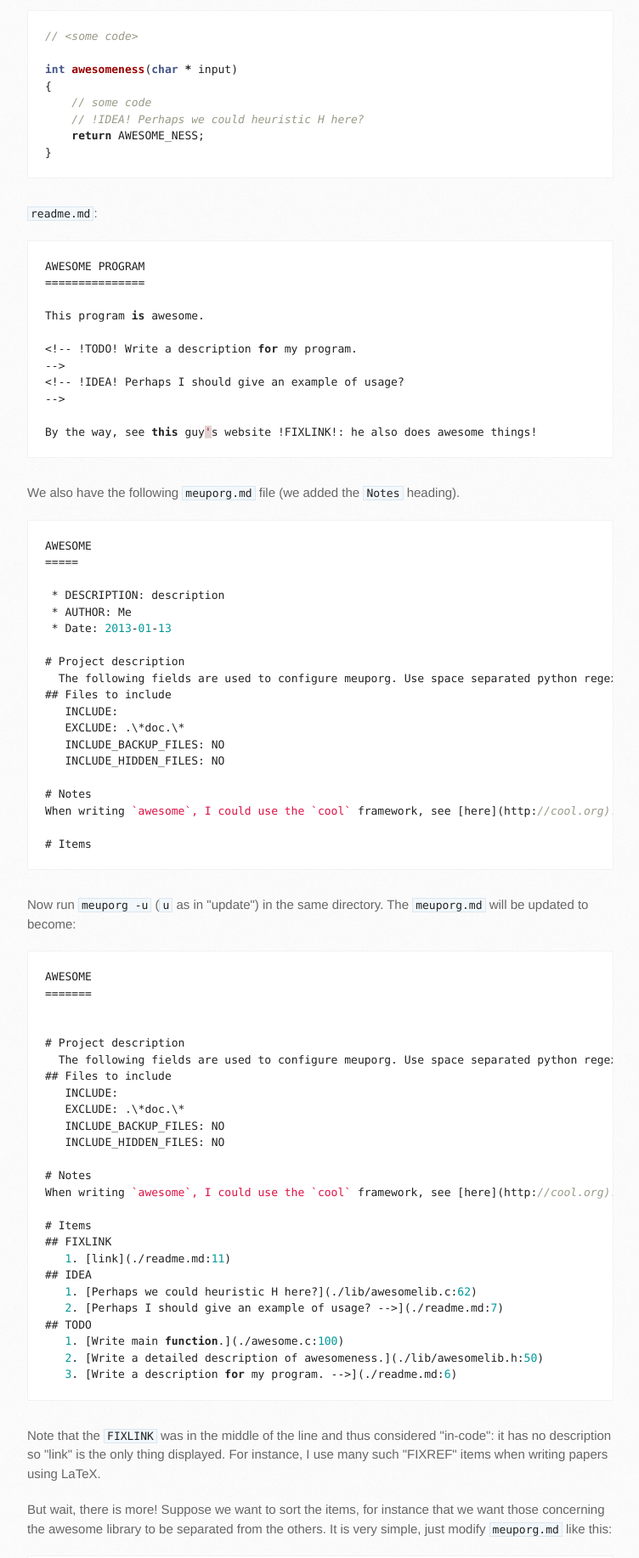
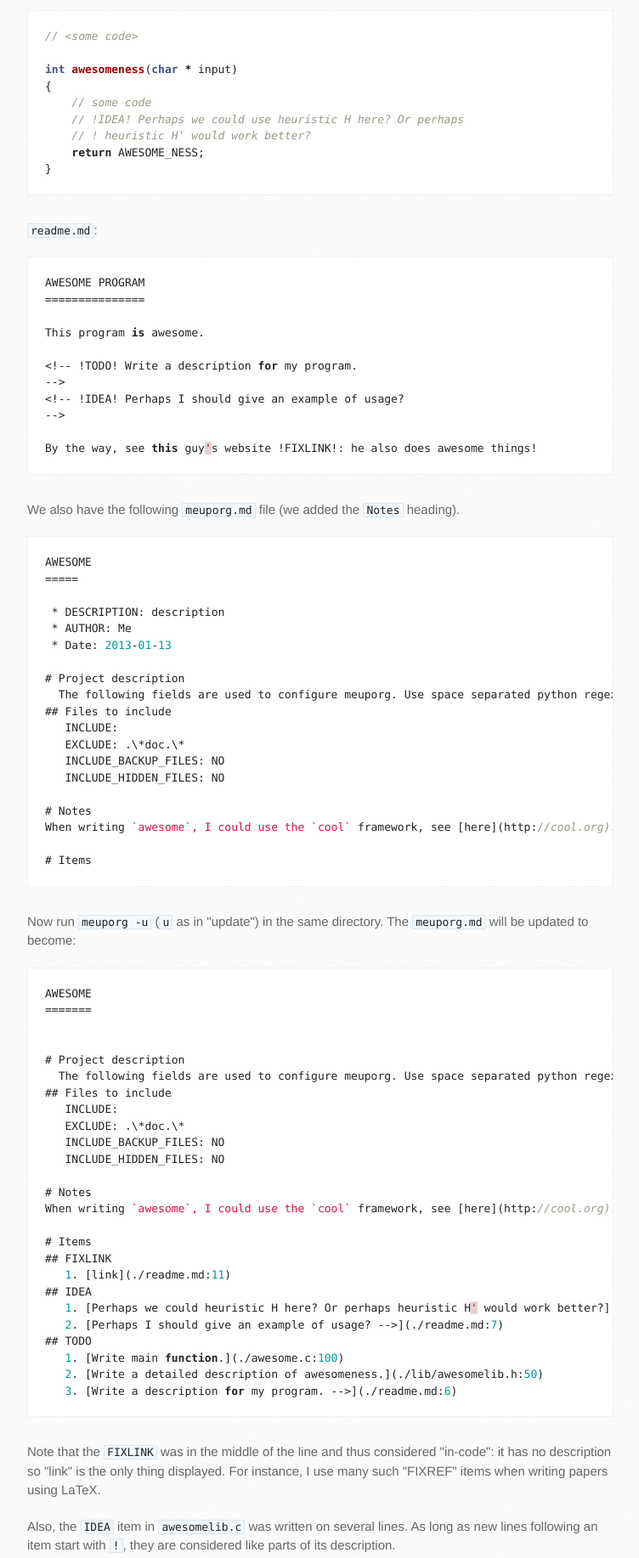
Before and after one commit to picarresursix/meuporg, a plain HTML site: page index.html in a window 1280 px wide. Shown: the part 2060-3894 px from the top of the page at 85% size, without its empty margins (138-890 px from the left). Drawn offline with Linux system fonts and the light colour scheme.

```diff
--- a/index.html
+++ b/index.html
@@ -85,7 +85,8 @@
 <span class="kt">int</span> <span class="nf">awesomeness</span><span class="p">(</span><span class="kt">char</span> <span class="o">*</span> <span class="n">input</span><span class="p">)</span>
 <span class="p">{</span>
     <span class="c1">// some code</span>
-    <span class="c1">// !IDEA! Perhaps we could heuristic H here?</span>
+    <span class="c1">// !IDEA! Perhaps we could use heuristic H here? Or perhaps</span>
+    <span class="c1">// ! heuristic H' would work better?</span>
     <span class="k">return</span> <span class="n">AWESOME_NESS</span><span class="p">;</span>
 <span class="p">}</span>
 </pre></div>
@@ -149,7 +150,7 @@
 <span class="p">##</span> <span class="n">FIXLINK</span>
    <span class="mi">1</span><span class="p">.</span> <span class="p">[</span><span class="n">link</span><span class="p">](./</span><span class="n">readme</span><span class="p">.</span><span class="n">md</span><span class="p">:</span><span class="mi">11</span><span class="p">)</span>
 <span class="p">##</span> <span class="n">IDEA</span>
-   <span class="mi">1</span><span class="p">.</span> <span class="p">[</span><span class="n">Perhaps</span> <span class="n">we</span> <span class="n">could</span> <span class="n">heuristic</span> <span class="n">H</span> <span class="n">here</span><span class="p">?](./</span><span class="n">lib</span><span class="p">/</span><span class="n">awesomelib</span><span class="p">.</span><span class="n">c</span><span class="p">:</span><span class="mi">62</span><span class="p">)</span>
+   <span class="mi">1</span><span class="p">.</span> <span class="p">[</span><span class="n">Perhaps</span> <span class="n">we</span> <span class="n">could</span> <span class="n">heuristic</span> <span class="n">H</span> <span class="n">here</span><span class="p">?</span> <span class="n">Or</span> <span class="n">perhaps</span> <span class="n">heuristic</span> <span class="n">H</span><span class="err">'</span> <span class="n">would</span> <span class="n">work</span> <span class="n">better</span><span class="p">?](./</span><span class="n">lib</span><span class="p">/</span><span class="n">awesomelib</span><span class="p">.</span><span class="n">c</span><span class="p">:</span><span class="mi">62</span><span class="p">)</span>
    <span class="mi">2</span><span class="p">.</span> <span class="p">[</span><span class="n">Perhaps</span> <span class="n">I</span> <span class="n">should</span> <span class="n">give</span> <span class="n">an</span> <span class="n">example</span> <span class="n">of</span> <span class="n">usage</span><span class="p">?</span> <span class="p">--&gt;](./</span><span class="n">readme</span><span class="p">.</span><span class="n">md</span><span class="p">:</span><span class="mi">7</span><span class="p">)</span>
 <span class="p">##</span> <span class="n">TODO</span>
    <span class="mi">1</span><span class="p">.</span> <span class="p">[</span><span class="n">Write</span> <span class="n">main</span> <span class="k">function</span><span class="p">.](./</span><span class="n">awesome</span><span class="p">.</span><span class="n">c</span><span class="p">:</span><span class="mi">100</span><span class="p">)</span>
@@ -158,6 +159,8 @@
 </pre></div>
 
 <p>Note that the <code>FIXLINK</code> was in the middle of the line and thus considered "in-code": it has no description so "link" is the only thing displayed. For instance, I use many such "FIXREF" items when writing papers using LaTeX.</p>
+
+<p>Also, the <code>IDEA</code> item in <code>awesomelib.c</code> was written on several lines. As long as new lines following an item start with <code>!</code>, they are considered like parts of its description.</p>
 
 <p>But wait, there is more! Suppose we want to sort the items, for instance that we want those concerning the awesome library to be separated from the others. It is very simple, just modify <code>meuporg.md</code> like this:</p>
 
@@ -204,7 +207,7 @@
 <span class="p">###</span> <span class="n">FIXLINK</span>
     <span class="mi">1</span><span class="p">.</span> <span class="p">[</span><span class="n">link</span><span class="p">](./</span><span class="n">readme</span><span class="p">.</span><span class="n">md</span><span class="p">:</span><span class="mi">11</span><span class="p">)</span>
 <span class="p">###</span> <span class="n">IDEA</span>
-    <span class="mi">1</span><span class="p">.</span> <span class="p">[</span><span class="n">Perhaps</span> <span class="n">we</span> <span class="n">could</span> <span class="n">heuristic</span> <span class="n">H</span> <span class="n">here</span><span class="p">?](./</span><span class="n">lib</span><span class="p">/</span><span class="n">awesomelib</span><span class="p">.</span><span class="n">c</span><span class="p">:</span><span class="mi">62</span><span class="p">)</span>
+    <span class="mi">1</span><span class="p">.</span> <span class="p">[</span><span class="n">Perhaps</span> <span class="n">we</span> <span class="n">could</span> <span class="n">heuristic</span> <span class="n">H</span> <span class="n">here</span><span class="p">?</span> <span class="n">Or</span> <span class="n">perhaps</span> <span class="n">heuristic</span> <span class="n">H</span><span class="err">'</span> <span class="n">would</span> <span class="n">work</span> <span class="n">better</span><span class="p">?](./</span><span class="n">lib</span><span class="p">/</span><span class="n">awesomelib</span><span class="p">.</span><span class="n">c</span><span class="p">:</span><span class="mi">62</span><span class="p">)</span>
 <span class="p">###</span> <span class="n">TODO</span>
     <span class="mi">2</span><span class="p">.</span> <span class="p">[</span><span class="n">Write</span> <span class="n">a</span> <span class="n">detailed</span> <span class="n">description</span> <span class="n">of</span> <span class="n">awesomeness</span><span class="p">.](./</span><span class="n">lib</span><span class="p">/</span><span class="n">awesomelib</span><span class="p">.</span><span class="n">h</span><span class="p">:</span><span class="mi">50</span><span class="p">)</span>
 </pre></div>
```
Also changed, not shown: params.json (+1 -1 lines).
